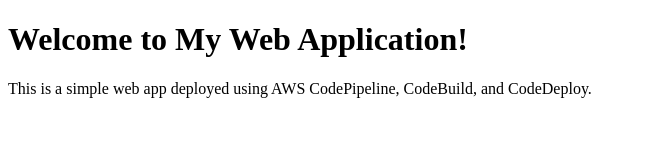
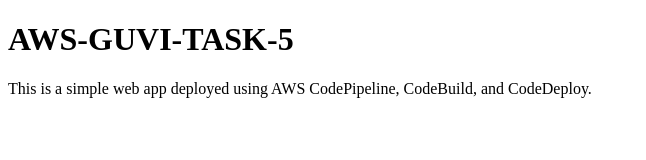
Before and after one commit to jerirajangam/aws-cicd, a plain HTML site: page index.html in a window 1280 px wide. Shown: the whole page, without its empty margins (0-646 px from the left). Drawn offline with Linux system fonts and the light colour scheme.

Commit message:
Update index.html

```diff
--- a/index.html
+++ b/index.html
@@ -3,10 +3,10 @@
 <head>
     <meta charset="UTF-8">
     <meta name="viewport" content="width=device-width, initial-scale=1.0">
-    <title>My Web App</title>
+    <title>AWS-GUVI</title>
 </head>
 <body>
-    <h1>Welcome to My Web Application!</h1>
+    <h1>AWS-GUVI-TASK-5</h1>
     <p>This is a simple web app deployed using AWS CodePipeline, CodeBuild, and CodeDeploy.</p>
 </body>
 </html>
```
